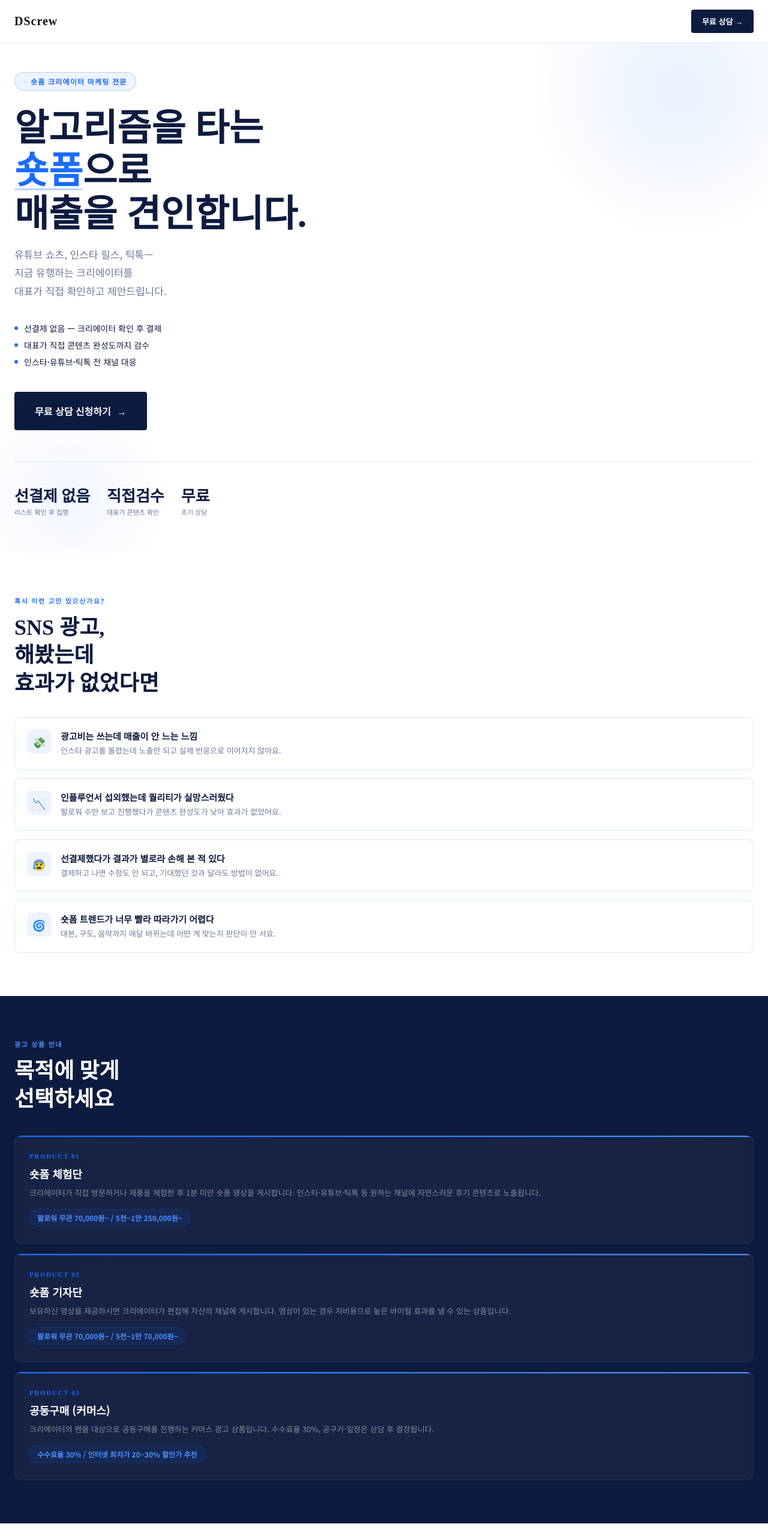
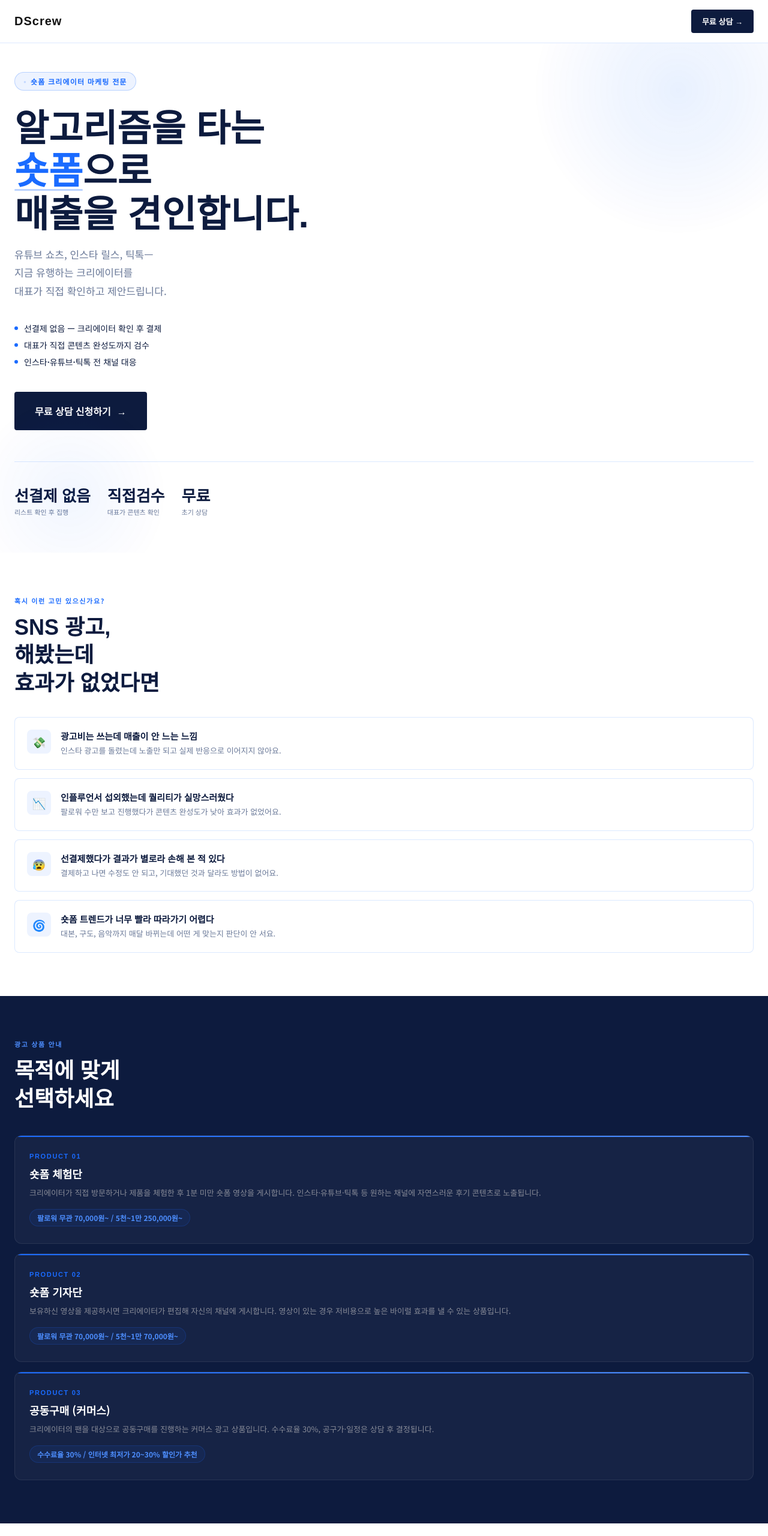
Before and after one commit to tpdndzone/dscrew-landing, a plain HTML site: page index.html in a window 1280 px wide. Shown: the top 2560 px of the page at 60% size. Drawn offline with Linux system fonts and the light colour scheme.

Commit message:
Update index.html

```diff
--- a/index.html
+++ b/index.html
@@ -36,7 +36,7 @@
     z-index: 200;
   }
   .nav-logo {
-    font-family: 'Noto Serif KR', serif;
+    font-family: 'Freesentation', sans-serif;
     font-size: 20px; font-weight: 900;
     color: #111111; letter-spacing: 0.05em;
   }
@@ -92,7 +92,7 @@
   @keyframes blink { 0%,100%{opacity:1} 50%{opacity:0.2} }
 
   .hero-title {
-    font-family: 'Noto Serif KR', serif;
+    font-family: 'Freesentation', sans-serif;
     font-size: clamp(34px, 9vw, 62px);
     font-weight: 900; line-height: 1.15;
     color: var(--dark); margin-bottom: 16px;
@@ -154,7 +154,7 @@
     animation: fadeUp 0.6s 0.5s ease both;
   }
   .stat-num {
-    font-family: 'Noto Serif KR', serif;
+    font-family: 'Freesentation', sans-serif;
     font-size: 26px; font-weight: 900; color: var(--dark); display: block;
   }
   .stat-label { font-size: 11px; color: var(--muted); margin-top: 2px; }
@@ -171,7 +171,7 @@
     color: var(--amber); text-transform: uppercase; margin-bottom: 14px;
   }
   .section-title {
-    font-family: 'Noto Serif KR', serif;
+    font-family: 'Freesentation', sans-serif;
     font-size: clamp(24px, 6vw, 36px);
     font-weight: 900; line-height: 1.3;
     color: var(--dark); margin-bottom: 32px;
@@ -215,7 +215,7 @@
     background: linear-gradient(90deg, var(--amber), var(--amber-light));
   }
   .product-card-num {
-    font-family: 'Noto Serif KR', serif;
+    font-family: 'Freesentation', sans-serif;
     font-size: 11px; font-weight: 700; letter-spacing: 0.15em;
     color: var(--amber); margin-bottom: 10px;
   }
@@ -267,7 +267,7 @@
   .portfolio-item.visible { opacity: 1; transform: translateY(0); }
   .portfolio-item:hover { border-color: var(--amber); box-shadow: 0 4px 20px rgba(26,107,255,0.1); }
   .portfolio-num {
-    font-family: 'Noto Serif KR', serif;
+    font-family: 'Freesentation', sans-serif;
     font-size: 22px; font-weight: 900;
     color: var(--amber); opacity: 0.4;
     flex-shrink: 0; width: 36px; line-height: 1;
@@ -307,7 +307,7 @@
   .how-step.visible { opacity: 1; transform: translateY(0); }
   .how-step:last-child { border-bottom: none; }
   .step-num {
-    font-family: 'Noto Serif KR', serif;
+    font-family: 'Freesentation', sans-serif;
     font-size: 34px; font-weight: 900; color: var(--amber);
     opacity: 0.35; line-height: 1; flex-shrink: 0; width: 48px;
   }
@@ -373,7 +373,7 @@
   .success-msg { display: none; text-align: center; padding: 40px 20px; }
   .success-msg .check { font-size: 48px; margin-bottom: 16px; display: block; }
   .success-msg h3 {
-    font-family: 'Noto Serif KR', serif;
+    font-family: 'Freesentation', sans-serif;
     font-size: 22px; font-weight: 900; margin-bottom: 8px;
   }
   .success-msg p { color: var(--muted); font-size: 14px; line-height: 1.7; }
```
